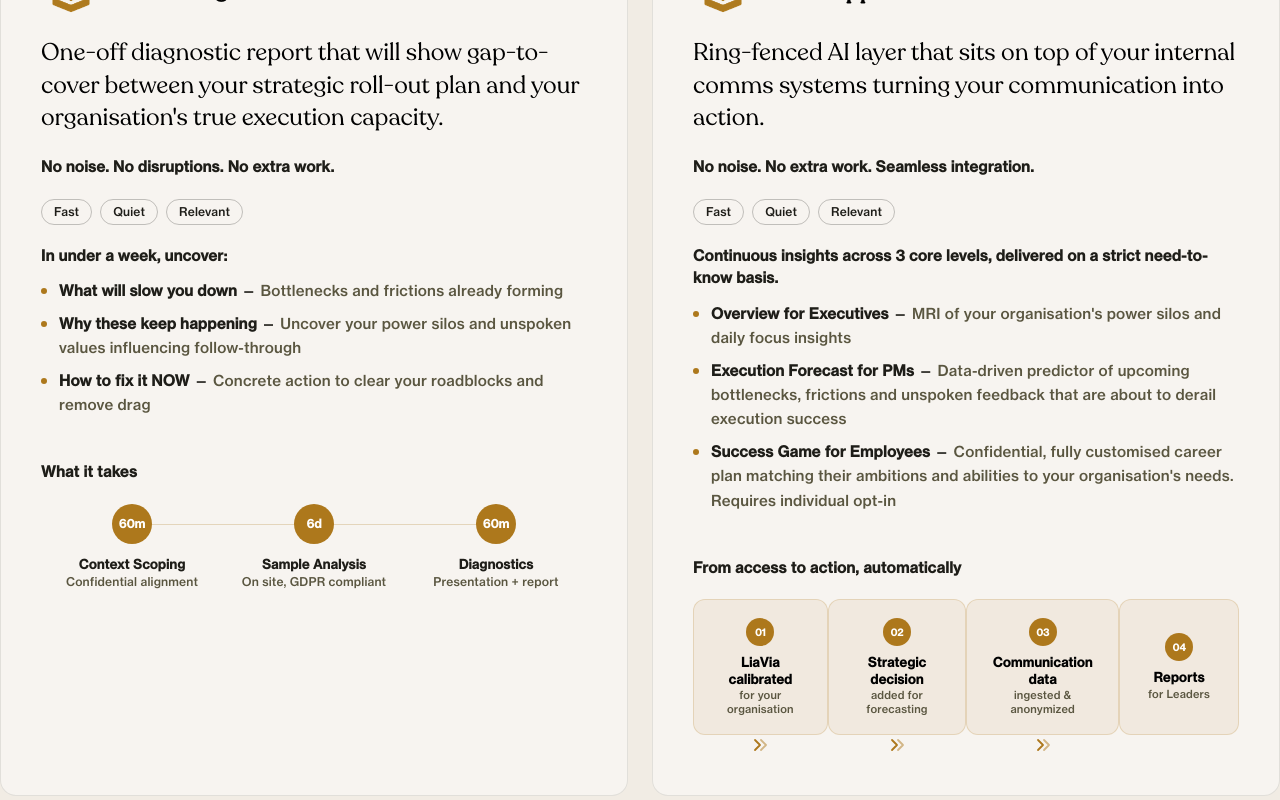
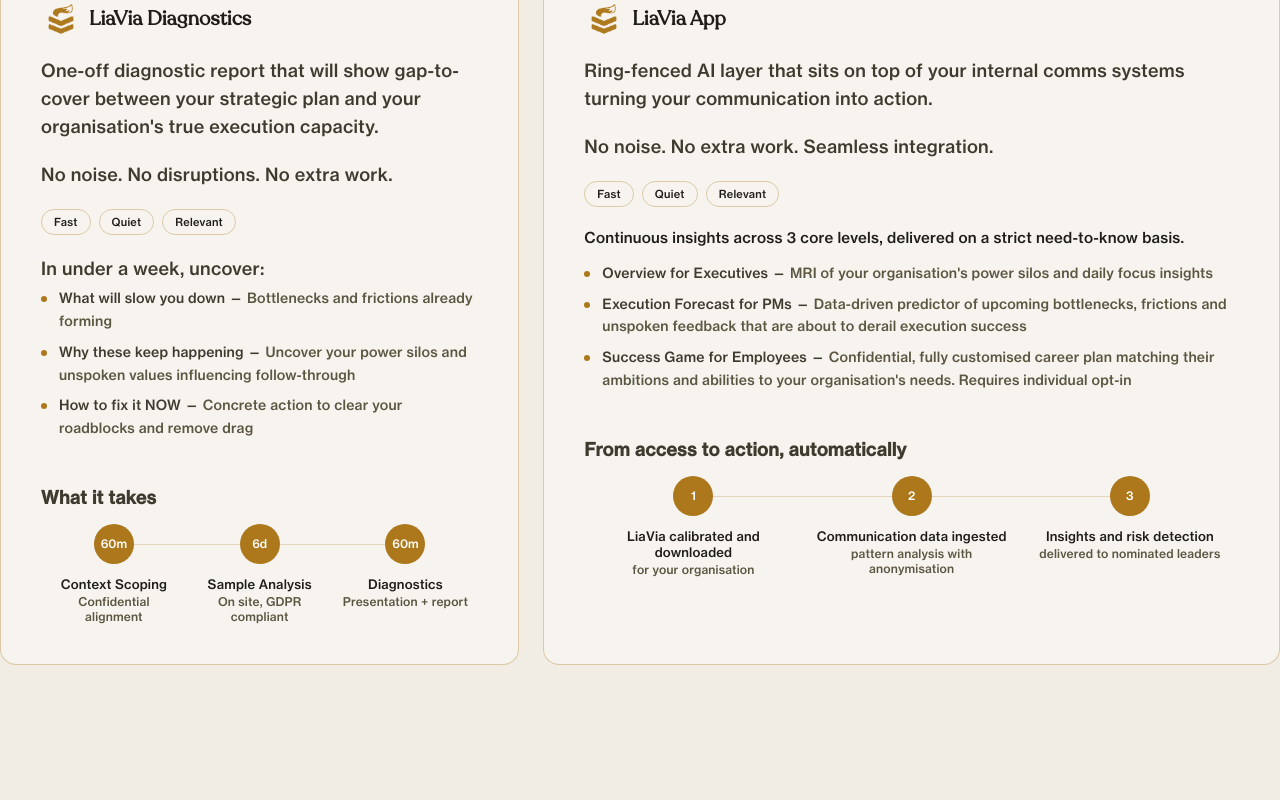
Before and after one commit to Abdulwahab76/liavia-landing, a Next.js app: page / in a window 1280 px wide. Shown: the part 2740-3540 px from the top of the page. Built offline with nearby package versions, Linux system fonts and the light colour scheme.

Commit message:
fix: how it works section ui

```diff
--- a/app/Components/HowWorks.tsx
+++ b/app/Components/HowWorks.tsx
@@ -18,15 +18,16 @@
 const intro =
   "LiaVia exposes internal power dynamics and behaviours that will shape execution momentum by analysing your organization's communication patterns.";
 
-// ── Diagnostics ──────────────────────────────────────────────────────────────
 const diagnostics: ProductSection = {
   tag: "LiaVia Diagnostics",
+  // ✅ CLIENT: removed "roll-out" from sub-heading
   headline:
-    "One-off diagnostic report that will show gap-to-cover between your strategic roll-out plan and your organisation's true execution capacity.",
+    "One-off diagnostic report that will show gap-to-cover between your strategic plan and your organisation's true execution capacity.",
+  // ✅ CLIENT: subheadline same size/font as headline — no bold
   subheadline: "No noise. No disruptions. No extra work.",
   pills: ["Fast", "Quiet", "Relevant"],
   bullets: [
-    // ✅ CLIENT: bullets not numbers | 1 line | no full stop | no lines between | bold label only, not italic
+    // ✅ CLIENT: no bold anywhere except "What it takes" title
     {
       label: "What will slow you down",
       detail: "Bottlenecks and frictions already forming",
@@ -41,8 +42,7 @@
       detail: "Concrete action to clear your roadblocks and remove drag",
     },
   ],
-  whenToUse: undefined, // ✅ CLIENT: "When to use" box removed
-  // ✅ Diagnostics timeline — 3 steps (same as before, correct)
+  whenToUse: undefined,
   steps: [
     {
       duration: "60m",
@@ -62,11 +62,11 @@
   ],
 };
 
-// ── LiaVia App ───────────────────────────────────────────────────────────────
 const app: ProductSection = {
   tag: "LiaVia App",
   headline:
     "Ring-fenced AI layer that sits on top of your internal comms systems turning your communication into action.",
+  // ✅ CLIENT: same size/font as headline — no bold
   subheadline: "No noise. No extra work. Seamless integration.",
   pills: ["Fast", "Quiet", "Relevant"],
   bullets: [],
@@ -88,36 +88,42 @@
   ],
   footerNote:
     "Continuous insights across 3 core levels, delivered on a strict need-to-know basis.",
-  // ✅ CLIENT: "What it takes" — exact 4 steps from PPT slide image
-  // PPT: LiaVia calibrated → Strategic decision → Communication data ingested & anonymized → Reports for Leaders
+  // ✅ CLIENT: changed to circles+line like Diagnostics, 3 steps only, numbers 1-2-3 inside circles
   steps: [
     {
-      duration: "01",
-      title: "LiaVia calibrated",
+      duration: "1",
+      title: "LiaVia calibrated and downloaded",
       subtitle: "for your organisation",
     },
     {
-      duration: "02",
-      title: "Strategic decision",
-      subtitle: "added for forecasting",
+      duration: "2",
+      title: "Communication data ingested",
+      subtitle: "pattern analysis with anonymisation",
     },
     {
-      duration: "03",
-      title: "Communication data",
-      subtitle: "ingested & anonymized",
+      duration: "3",
+      title: "Insights and risk detection",
+      subtitle: "delivered to nominated leaders",
     },
-    { duration: "04", title: "Reports", subtitle: "for Leaders" },
   ],
 };
 
+// ─────────────────────────────────────────────────────────────────────────────
+//  PILL
+// ─────────────────────────────────────────────────────────────────────────────
+
 function Pill({ label }: { label: string }) {
   return (
-    <p
-      className="inline-block px-3 py-1 rounded-full text-xs font-medium tracking-wide border"
-      style={{ color: "#1e1d18", borderColor: "rgba(30,29,24,0.25)" }}
+    <span
+      className="inline-block px-3 py-1 rounded-full text-[11px] tracking-wide border"
+      style={{
+        color: "#1e1d18",
+        borderColor: "rgba(173,120,28,0.35)",
+        fontFamily: "var(--font-primary)",
+      }}
     >
       {label}
-    </p>
+    </span>
   );
 }
 
@@ -128,8 +134,9 @@
         className="shrink-0 w-1.5 h-1.5 rounded-full"
         style={{ background: "#AD781C", marginTop: "9px" }}
       />
-      <p className="text-[15px] leading-relaxed" style={{ color: "#1e1d18" }}>
-        <span className="font-semibold">{item.label}</span>
+      {/* ✅ CLIENT: no bold — same font size/weight as "What we do" body */}
+      <p className="text-[14px] leading-relaxed" style={{ color: "#3d3b2e" }}>
+        {item.label}
         {" — "}
         <span style={{ color: "#5a5640" }}>{item.detail}</span>
       </p>
@@ -137,18 +144,12 @@
   );
 }
 
-// ─────────────────────────────────────────────────────────────────────────────
-//  DIAGNOSTICS TIMELINE  — 3 steps, horizontal connector line
-// ─────────────────────────────────────────────────────────────────────────────
-
-function DiagnosticsTimeline({ steps }: { steps: ProcessStep[] }) {
+function Timeline({ steps, title }: { steps: ProcessStep[]; title: string }) {
   return (
     <div className="mt-5">
-      <p
-        className="text-[15px] font-semibold mb-5"
-        style={{ color: "#1e1d18" }}
-      >
-        What it takes
+      {/* ✅ CLIENT: only "What it takes" and "From access to action" stay bold */}
+      <p className="text-lg  font-bold mb-3" style={{ color: "#3d3b2e" }}>
+        {title}
       </p>
       <div className="flex flex-col sm:flex-row">
         {steps.map((step, i) => (
@@ -156,17 +157,17 @@
             key={i}
             className="flex sm:flex-col flex-row gap-3 sm:gap-0 sm:flex-1 relative"
           >
-            {/* Horizontal connector line (desktop) */}
+            {/* Connector line (desktop) */}
             {i < steps.length - 1 && (
               <div
                 className="hidden sm:block absolute top-5 left-1/2 w-full h-px z-0"
                 style={{ background: "rgba(173,120,28,0.25)" }}
               />
             )}
-            {/* Circle */}
+            {/* Circle with number */}
             <div className="relative z-10 flex sm:justify-center sm:mb-3">
               <div
-                className="w-10 h-10 rounded-full flex items-center justify-center text-[12px] font-semibold shrink-0 text-white"
+                className="w-10 h-10 rounded-full flex items-center justify-center text-[12px] font-extralight shrink-0 text-white"
                 style={{
                   background: "#AD781C",
                   fontFamily: "var(--font-primary)",
@@ -175,10 +176,10 @@
                 {step.duration}
               </div>
             </div>
-            {/* Text */}
+            {/* Labels — no bold */}
             <div className="sm:text-center pb-5 sm:pb-0 sm:px-2">
               <p
-                className="text-[13px] font-semibold leading-tight"
+                className="text-[13px] leading-tight"
                 style={{ color: "#1e1d18" }}
               >
                 {step.title}
@@ -197,83 +198,6 @@
   );
 }
 
-function AppTimeline({ steps }: { steps: ProcessStep[] }) {
-  return (
-    <div className="mt-5">
-      <p
-        className="text-[15px] font-semibold mb-5"
-        style={{ color: "#1e1d18" }}
-      >
-        From access to action, automatically
-      </p>
-
-      <div className="flex flex-col sm:flex-row items-stretch gap-3 sm:gap-0">
-        {steps.map((step, i) => (
-          <div key={i}>
-            {/* Step box */}
-            <div className="flex flex-col items-center sm:flex-1 gap-2">
-              <div
-                className="rounded-xl p-4 flex flex-col items-center justify-center text-center sm:flex-1 min-h-40 min-w-40 lg:min-w-30 lg:min-h-34"
-                style={{
-                  background: "rgba(173,120,28,0.08)",
-                  border: "1px solid rgba(173,120,28,0.2)",
-                }}
-              >
-                <span
-                  className="text-[10px] font-bold mb-2 w-7 h-7 rounded-full flex items-center justify-center text-white shrink-0"
-                  style={{
-                    background: "#AD781C",
-                    fontFamily: "var(--font-primary)",
-                  }}
-                >
-                  {step.duration}
-                </span>
-                <p className="text-[13px] font-semibold leading-tight mb-0.5">
-                  {step.title}
-                </p>
-                <p
-                  className="text-[11px] leading-tight"
-                  style={{ color: "#5a5640" }}
-                >
-                  {step.subtitle}
-                </p>
-              </div>
-            </div>
-
-            {/* Arrow between steps */}
-            {i < steps.length - 1 && (
-              <div className="flex items-center justify-center shrink-0 sm:px-1">
-                <svg
-                  width="20"
-                  height="20"
-                  viewBox="0 0 20 20"
-                  fill="none"
-                  className="sm:rotate-0 rotate-90"
-                >
-                  <path
-                    d="M5 5l5 5-5 5"
-                    stroke="#AD781C"
-                    strokeWidth="1.8"
-                    strokeLinecap="round"
-                    strokeLinejoin="round"
-                  />
-                  <path
-                    d="M11 5l5 5-5 5"
-                    stroke="#AD781C"
-                    strokeWidth="1.8"
-                    strokeLinecap="round"
-                    strokeLinejoin="round"
-                    opacity="0.5"
-                  />
-                </svg>
-              </div>
-            )}
-          </div>
-        ))}
-      </div>
-    </div>
-  );
-}
 // ─────────────────────────────────────────────────────────────────────────────
 //  PRODUCT CARD
 // ─────────────────────────────────────────────────────────────────────────────
@@ -281,36 +205,53 @@
 function ProductCard({
   product,
   animRef,
+  wider = false,
 }: {
   product: ProductSection;
   animRef: React.RefObject<HTMLDivElement | null>;
+  wider?: boolean;
 }) {
   const isApp = product.tag === "LiaVia App";
 
   return (
     <div
       ref={animRef}
-      className="rounded-2xl p-8 md:p-10 flex flex-col gap-5"
+      className={`rounded-2xl p-8 md:p-10 flex flex-col gap-5 ${
+        wider ? "lg:col-span-7" : "lg:col-span-5"
+      }`}
       style={{
         background: "rgba(255,255,255,0.45)",
-        border: "1px solid rgba(30,29,24,0.1)",
+        border: "1px solid rgba(173,120,28,0.35)", // ✅ CLIENT: golden-brown outline
       }}
     >
-      {/* ✅ CLIENT: logo mark + bigger tag name */}
+      {/* Logo + tag name */}
       <div className="flex items-center gap-2">
-        <Image src="/images/logo-1.png" width={60} height={60} alt="logo-1" />
-        <h5 className="text-2xl font-bold">{product.tag}</h5>
+        <Image
+          src="/images/logo-1.png"
+          width={40}
+          height={40}
+          alt="LiaVia logo"
+        />
+        {/* ✅ CLIENT: no bold on tag — same font as rest */}
+        <h5 className="text-xl font-bold" style={{ color: "#1e1d18" }}>
+          {product.tag}
+        </h5>
       </div>
 
-      {/* Headline — serif, normal weight */}
-      <h3 className="text-[22px] md:text-[24px] font-normal leading-[1.35]">
+      {/* Headline — no bold */}
+      {/* ✅ CLIENT: same font size/type as "What we do" body text */}
+      <p
+        className="text-lg  lg:text-left text-center"
+        style={{ color: "#3d3b2e" }}
+      >
         {product.headline}
-      </h3>
+      </p>
 
-      {/* ✅ CLIENT: 1st sentence bold, same font, no italics */}
+      {/* Subheadline — same size as headline, no bold */}
+      {/* ✅ CLIENT: "No noise..." same size/font as headline sentence above */}
       <p
-        className="text-[15px] font-semibold leading-relaxed"
-        style={{ color: "#1e1d18" }}
+        className="text-lg  lg:text-left text-center"
+        style={{ color: "#3d3b2e" }}
       >
         {product.subheadline}
       </p>
@@ -322,12 +263,13 @@
         ))}
       </div>
 
-      {/* ✅ CLIENT: gold bullets | no numbers | no dividers | no full stops | bold label not italic */}
+      {/* Diagnostics bullets — no bold on labels */}
       {product.bullets.length > 0 && (
         <div>
+          {/* ✅ CLIENT: "In under a week" label — no bold */}
           <p
-            className="text-[15px] font-semibold mb-2"
-            style={{ color: "#1e1d18" }}
+            className="text-lg  lg:text-left text-center"
+            style={{ color: "#3d3b2e" }}
           >
             In under a week, uncover:
           </p>
@@ -339,19 +281,16 @@
         </div>
       )}
 
-      {/* ✅ CLIENT: "When to use" box removed — not rendered */}
+      {/* Diagnostics: "What it takes" timeline — circles+line */}
+      {!isApp && product.steps && (
+        <Timeline steps={product.steps} title="What it takes" />
+      )}
 
-      {/* ✅ Diagnostics: 3-step horizontal timeline */}
-      {!isApp && product.steps && <DiagnosticsTimeline steps={product.steps} />}
-
-      {/* ✅ App: continuous levels bullets */}
+      {/* App: continuous levels — no bold */}
       {isApp && product.continuousLevels && (
         <div>
           {product.footerNote && (
-            <p
-              className="text-[15px] font-semibold mb-2"
-              style={{ color: "#1e1d18" }}
-            >
+            <p className="text-[15px] mb-2" style={{ color: "#1e1d18" }}>
               {product.footerNote}
             </p>
           )}
@@ -363,8 +302,13 @@
         </div>
       )}
 
-      {/* ✅ CLIENT: App "What it takes" — PPT 4-step flow with chevron arrows */}
-      {isApp && product.steps && <AppTimeline steps={product.steps} />}
+      {/* ✅ CLIENT: App timeline now circles+line (same as Diagnostics), 3 steps, numbers 1-2-3 */}
+      {isApp && product.steps && (
+        <Timeline
+          steps={product.steps}
+          title="From access to action, automatically"
+        />
+      )}
     </div>
   );
 }
@@ -412,33 +356,44 @@
 
   return (
     <section ref={sectionRef} id="how" className="bg-primary relative z-40">
-      <div className="max-w-7xl w-full mx-auto   ">
+      {/* ── Body ── */}
+      <div className="max-w-7xl w-full mx-auto">
         <div className="px-4 lg:px-0 py-20 md:py-28">
           <div ref={headingRef} className="mb-14 max-w-2xl">
+            {/* ✅ CLIENT: "How it works" label — same size as "What we do" label */}
             <p
-              className="text-[15px] mb-4 font-medium lg:text-left text-center"
+              className="text-lg mb-4 font-medium lg:text-left text-center"
               style={{ color: "#5a5640" }}
             >
               How it works
             </p>
+
             <h2 className="text-[42px] md:text-[56px] font-normal leading-[1.1] mb-6 lg:text-left text-center">
               Two ways to{" "}
               <span style={{ color: "#AD781C" }}>unlock your execution</span>{" "}
               potential
             </h2>
-            {/* ✅ CLIENT: same font size as "What we do" body */}
-            <p className="text-[15px] leading-[1.75] lg:text-left text-center">
+
+            {/* ✅ CLIENT: same font size as "What we do" body — text-[15px], no bold */}
+            <p
+              className="text-lg  lg:text-left text-center"
+              style={{ color: "#3d3b2e" }}
+            >
               {intro}
             </p>
           </div>
 
-          <div className="grid grid-cols-1 lg:grid-cols-2 gap-6">
-            <ProductCard product={diagnostics} animRef={card1Ref} />
-            <ProductCard product={app} animRef={card2Ref} />
+          {/* ✅ CLIENT: App box slightly wider — 5/12 + 7/12 col split */}
+          <div className="grid grid-cols-1 lg:grid-cols-12 gap-6">
+            <ProductCard
+              product={diagnostics}
+              animRef={card1Ref}
+              wider={false}
+            />
+            <ProductCard product={app} animRef={card2Ref} wider={true} />
           </div>
         </div>
       </div>
-      {/* Body */}
     </section>
   );
 }
```
Also changed, not shown: app/Components/GrowingTogetherSection.tsx (+6 -32 lines).
